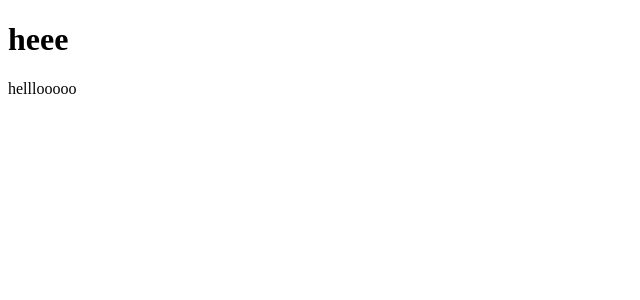
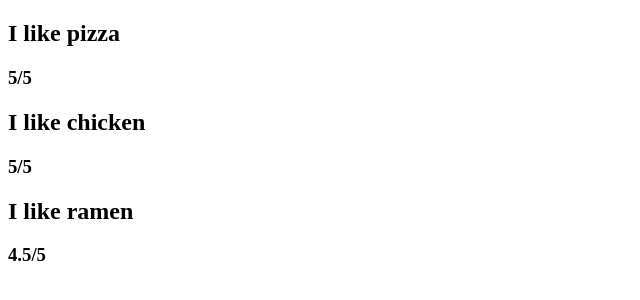
Before and after one commit to blu-jee/movie_react_app, a React (Create React App) app: page / in a window 1280 px wide. Shown: the top 300 px of the page, without its empty margins (0-640 px from the left). Built offline with nearby package versions, Linux system fonts and the light colour scheme.

Commit message:
JSX + PropTypes + Component

```diff
--- a/package.json
+++ b/package.json
@@ -6,6 +6,7 @@
     "@testing-library/jest-dom": "^4.2.4",
     "@testing-library/react": "^9.5.0",
     "@testing-library/user-event": "^7.2.1",
+    "prop-types": "^15.7.2",
     "react": "^16.13.1",
     "react-dom": "^16.13.1",
     "react-scripts": "3.4.1"
--- a/src/App.js
+++ b/src/App.js
@@ -1,8 +1,46 @@
 import React from 'react';
+import PropTypes from "prop-types";
+
+function Food({ name, rating }) {
+  return (
+    <div>
+      <h2>I like {name}</h2>
+      <h3>{rating}/5</h3>
+    </div>
+  );
+}
+
+const foodILIke = [
+  {
+    id: 1,
+    name: "pizza",
+    rating: 5.0
+  },
+  {
+    id: 2,
+    name: "chicken",
+    rating: 5.0
+  },
+  {
+    id: 3,
+    name: "ramen",
+    rating: 4.5
+  }
+]
+
+Food.propTypes = {
+  name: PropTypes.string.isRequired,
+  rating: PropTypes.number.isRequired
+};
 
 function App() {
   return (
-    <div className="App"><h1>heee</h1>helllooooo</div>
+    <div className="App">
+      {foodILIke.map(dish => (
+        <Food name={dish.name} key={dish.id} rating={dish.rating} />
+      ))}
+    </div>
+
   );
 }
 
```
